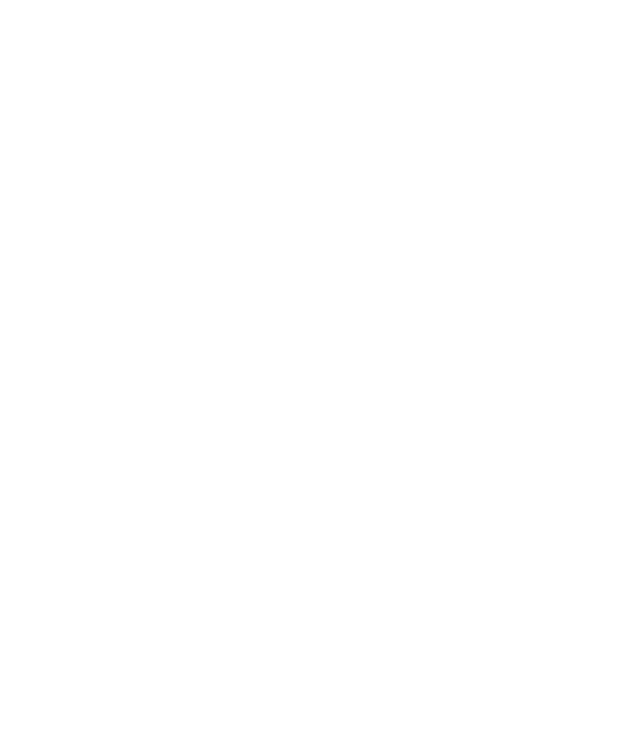
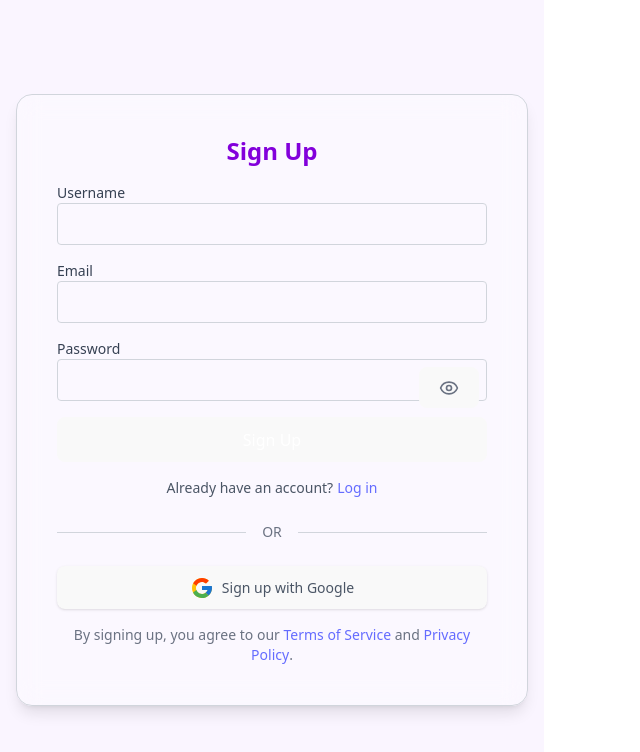
Before and after one commit to Juan21Herrera/Culinarytech, a React (Vite) app in the folder frontend/: page /register in a window 1280 px wide. Before the commit this address had no page. Shown: the top 752 px of the page, without its empty margins (0-640 px from the left). Built offline with nearby package versions, Linux system fonts and the light colour scheme.

Commit message:
Create a register form and add icons dependency

```diff
--- a/frontend/package.json
+++ b/frontend/package.json
@@ -11,8 +11,10 @@
   },
   "dependencies": {
     "@tailwindcss/vite": "^4.1.3",
+    "lucide-react": "^0.487.0",
     "react": "^19.0.0",
     "react-dom": "^19.0.0",
+    "react-icons": "^5.5.0",
     "react-router-dom": "^7.5.0",
     "tailwindcss": "^4.1.3"
   },
--- a/frontend/src/App.jsx
+++ b/frontend/src/App.jsx
@@ -1,6 +1,7 @@
 import { BrowserRouter as Router, Routes, Route } from 'react-router-dom'
 import './App.css'
 import Login from './pages/user/Login.jsx'
+import Register from './pages/user/Register';
 
 
 function App() {
@@ -9,6 +10,7 @@ function App() {
     <Router>
       <Routes>
         <Route path="/" element={<Login />} />
+        <Route path="/register" element={<Register />} />
         {/* Add other routes here */}
       </Routes>
     </Router>
--- a/frontend/src/components/forms/LoginForm.jsx
+++ b/frontend/src/components/forms/LoginForm.jsx
@@ -36,7 +36,7 @@ export default function LoginForm() {
                 name="email"
                 value={form.email}
                 onChange={handleChange}
-                className="border rounded w-full p-2"
+                className="border border-gray-300 rounded w-full p-2 bg-transparent focus:ring-2 focus:ring-purple-500 outline-none"
                 />
             </div>
 
@@ -48,7 +48,7 @@ export default function LoginForm() {
                 name="password"
                 value={form.password}
                 onChange={handleChange}
-                className="border rounded w-full p-2"
+                className="border border-gray-300 rounded w-full p-2 bg-transparent focus:ring-2 focus:ring-purple-500 outline-none"
                 />
             </div>
 
@@ -74,7 +74,7 @@ export default function LoginForm() {
             <p className="flex justify-between mb-2">
                 <a href="/forgot-password" className="text-purple-600 hover:text-purple-700 font-semibold text-start">Forgot Password?</a>
                 <p>Don't have an account?
-                <a href="/register" className="text-purple-600 hover:text-purple-700 font-semibold text-end"> Register</a>
+                <a href="/Register" className="text-purple-600 hover:text-purple-700 font-semibold text-end"> Register</a>
                 </p>
             </p>
             <p className='text-center text-gray-500 pt-4'>
--- /dev/null
+++ b/frontend/src/components/forms/RegisterForm.jsx
@@ -0,0 +1,154 @@
+import { useState } from "react";
+import { Eye, EyeOff } from "lucide-react"; // Íconos para mostrar/ocultar contraseña
+import { FcGoogle } from "react-icons/fc"; // Ícono oficial de Google
+
+export default function RegisterForm() {
+    const [form, setForm] = useState({
+        username: '',
+        email: '',
+        password: '',
+        confirmPassword: ''
+    });
+
+    const [showPassword, setShowPassword] = useState(false);
+
+    const [message, setMessage] = useState(null);
+
+    const handleChange = (e) => {
+        const { name, value } = e.target;
+        setForm((prev) => ({ ...prev, [name]: value }));
+    };
+
+    const handleSubmit = async (e) => {
+        e.preventDefault();
+
+        // Validaciones básicas
+        if (!form.username || !form.email || !form.password || !form.confirmPassword) {
+            setMessage({ type: 'error', text: 'All fields are required' });
+            return;
+        }
+        if (form.password !== form.confirmPassword) {
+            setMessage({ type: 'error', text: 'Passwords do not match' });
+            return;
+        }
+
+        try {
+            const response = await fetch('http://localhost:8000/api/register', {
+                method: 'POST',
+                headers: { 'Content-Type': 'application/json' },
+                body: JSON.stringify({
+                    username: form.username,
+                    email: form.email,
+                    password: form.password
+                })
+            });
+
+            const data = await response.json();
+
+            if (response.ok) {
+                setMessage({ type: 'success', text: 'Registration successful! Redirecting...' });
+                setTimeout(() => {
+                    window.location.href = '/login'; // Redirige al login
+                }, 2000);
+            } else {
+                setMessage({ type: 'error', text: data.message || 'Registration failed' });
+            }
+        } catch (error) {
+            setMessage({ type: 'error', text: 'Server error. Try again later.' });
+        }
+    };
+
+    return (
+        <div className="min-h-screen flex items-center justify-center px-4">
+            {/* Contenedor transparente con desenfoque */}
+            <div className="w-full max-w-lg bg-white/30 backdrop-blur-md border border-gray-300 rounded-2xl shadow-lg p-10">
+                <h2 className="text-2xl text-purple-700 font-semibold mb-4 text-center text-gray-700">Sign Up</h2>
+
+                {/* Formulario */}
+                <form onSubmit={handleSubmit} className="space-y-4">
+                    <div>
+                        <label htmlFor="RegisterUsername" className="block text-sm text-gray-700">Username</label>
+                        <input
+                            id="RegisterUsername"
+                            type="text"
+                            name="name"
+                            value={form.name}
+                            onChange={handleChange}
+                            className="border border-gray-300 rounded w-full p-2 bg-transparent focus:ring-2 focus:ring-purple-500 outline-none"
+                            required
+                        />
+                    </div>
+
+                    <div>
+                        <label htmlFor="RegisterEmail" className="block text-sm text-gray-700">Email</label>
+                        <input
+                            id="RegisterEmail"
+                            type="email"
+                            name="email"
+                            value={form.email}
+                            onChange={handleChange}
+                            className="border border-gray-300 rounded w-full p-2 bg-transparent focus:ring-2 focus:ring-purple-500 outline-none"
+                            required
+                        />
+                    </div>
+
+                    <div>
+                        <label htmlFor="RegisterPass" className="block text-sm text-gray-700">Password</label>
+                        <div className="relative">
+                            <input
+                                id="RegisterPass"
+                                type={showPassword ? "text" : "password"}
+                                name="password"
+                                value={form.password}
+                                onChange={handleChange}
+                                className="border border-gray-300 rounded w-full p-2 pr-10 bg-transparent focus:ring-2 focus:ring-purple-500 outline-none"
+                                required
+                            />
+                            {/* Botón para mostrar/ocultar contraseña */}
+                            <button
+                                type="button"
+                                onClick={() => setShowPassword(!showPassword)}
+                                className="absolute right-2 top-2 text-gray-500 hover:text-gray-700"
+                            >
+                                {showPassword ? <EyeOff size={20} /> : <Eye size={20} />}
+                            </button>
+                        </div>
+                    </div>
+
+
+
+                    <button
+                        type="submit"
+                        className="w-full bg-purple-600 text-white hover:bg-purple-700 font-semibold py-2 px-4 rounded transition duration-300"
+                    >
+                        Sign Up
+                    </button>
+                </form>
+
+                <aside className="mt-4 text-sm text-gray-600 text-center">
+                    Already have an account?
+                    <a href="/" className="text-purple-600 hover:text-purple-700 font-semibold ml-1">Log in</a>
+
+                    <div className="flex items-center my-6">
+                    <div className="flex-grow border-t border-gray-300"></div>
+                    <span className="mx-4 text-gray-500">OR</span>
+                    <div className="flex-grow border-t border-gray-300"></div>
+                </div>
+
+                {/* Botón de "Sign up with Google" con ícono */}
+                <button className="flex items-center justify-center w-full border border-gray-300 p-2 rounded-lg shadow-sm hover:bg-gray-100 transition">
+                    <FcGoogle size={24} className="mr-2" />
+                    Sign up with Google
+                </button>
+
+                    <p className='text-center text-gray-500 pt-4'>
+                By signing up, you agree to our <a href="/terms" className="text-purple-600 hover:text-purple-700 font-semibold">Terms of Service</a> and <a href="/privacy" className="text-purple-600 hover:text-purple-700 font-semibold">Privacy Policy</a>.
+                    </p>
+                </aside>
+
+
+
+            </div>
+        </div>
+    );
+}
--- a/frontend/src/pages/user/Register.jsx
+++ b/frontend/src/pages/user/Register.jsx
@@ -0,0 +1,17 @@
+import RegisterForm from '../../components/forms/RegisterForm';
+// import Navbar from '@/components/Navbar';
+// import Footer from '@/components/Footer';
+
+function Register() {
+    return (
+        <>
+            {/* <Navbar /> */}
+            <main className="flex justify-center items-center min-h-screen bg-purple-50">
+                <RegisterForm />
+            </main>
+            {/* <Footer /> */}
+        </>
+    );
+}
+
+export default Register;
```
Also changed, not shown: 1 other file (tests, documents, lock files or other folders).
